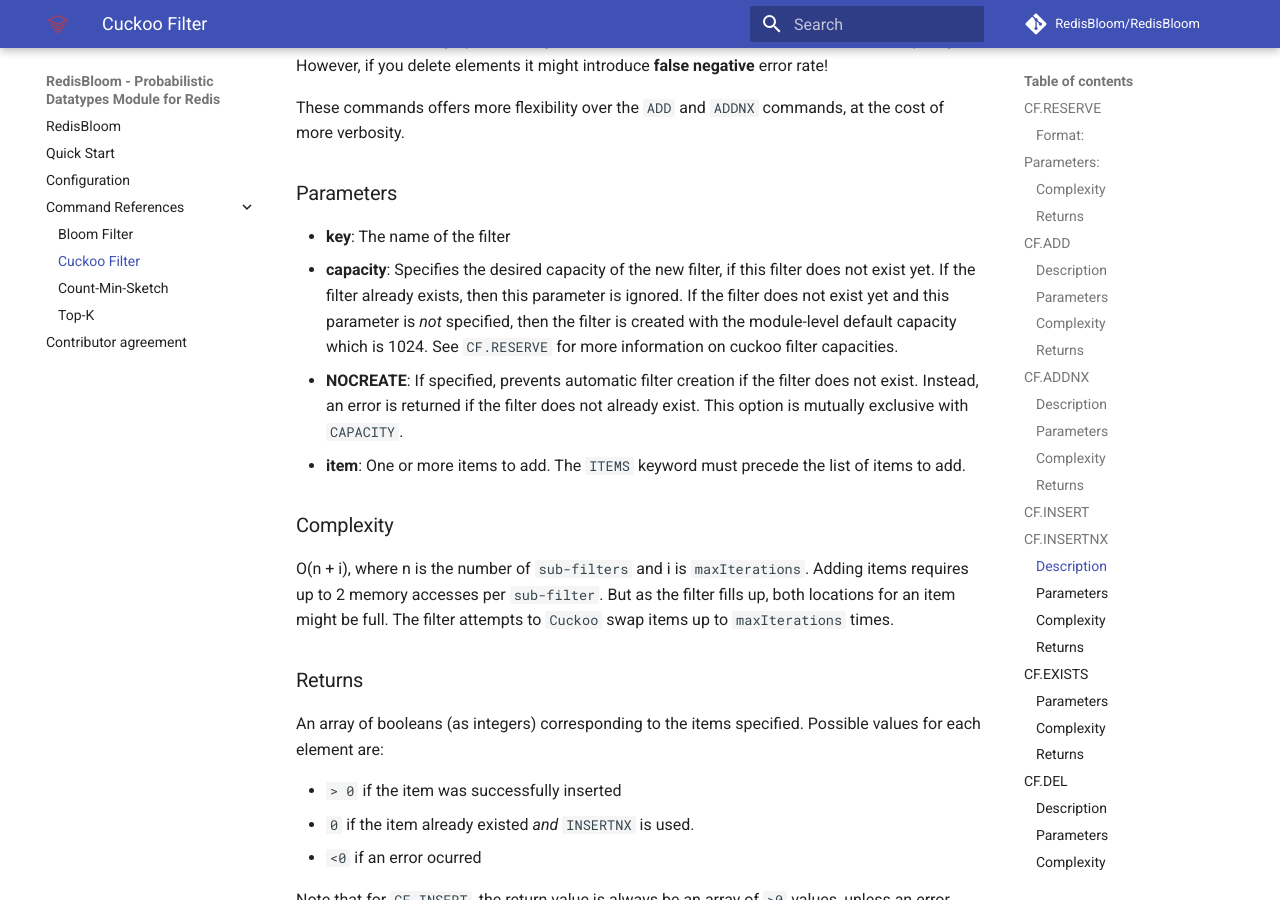
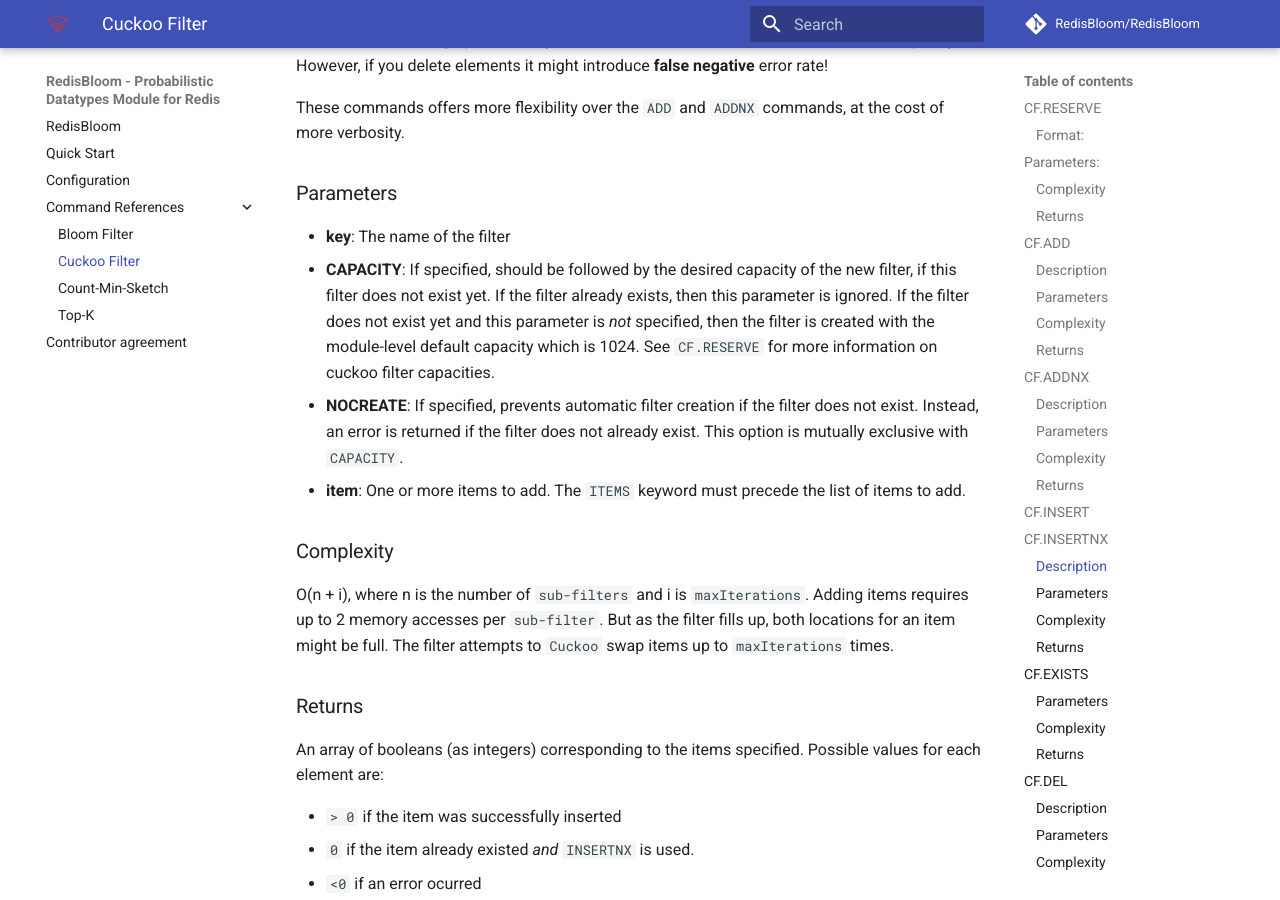
Before and after one commit to RedisBloom/RedisBloom, an MkDocs documentation site: the page built from docs/Cuckoo_Commands.md, in a window 1280 px wide and 900 px high, scrolled down 3552 px. Built offline with MkDocs 1.6.1 and Material for MkDocs 9.7.7, drawn with Linux system fonts in a browser that asks for light colours; comment, search, counter and statistics services are not loaded.

Commit message:
Config docs and CF.RESERVE dafault value (#244)
* cuckoo filte rdefult capacity

* config params docs

(cherry picked from commit 91862296339780d33fc2920f37c620a8220e00c4)

```diff
--- a/docs/Cuckoo_Commands.md
+++ b/docs/Cuckoo_Commands.md
@@ -162,12 +162,12 @@ the cost of more verbosity.
 ### Parameters
 
 * **key**: The name of the filter
-* **capacity**: Specifies the desired capacity of the new filter, if this filter
-    does not exist yet. If the filter already exists, then this parameter is
-    ignored. If the filter does not exist yet and this parameter is *not*
-    specified, then the filter is created with the module-level default capacity
-    which is 1024. See `CF.RESERVE` for more information on cuckoo filter
-    capacities.
+* **CAPACITY**: If specified, should be followed by the desired capacity of the
+    new filter, if this filter does not exist yet. If the filter already
+    exists, then this parameter is ignored. If the filter does not exist yet
+    and this parameter is *not* specified, then the filter is created with the
+    module-level default capacity which is 1024. See `CF.RESERVE` for more
+    information on cuckoo filter capacities.
 * **NOCREATE**: If specified, prevents automatic filter creation if the filter
     does not exist. Instead, an error is returned if the filter does not
     already exist. This option is mutually exclusive with `CAPACITY`.
```
